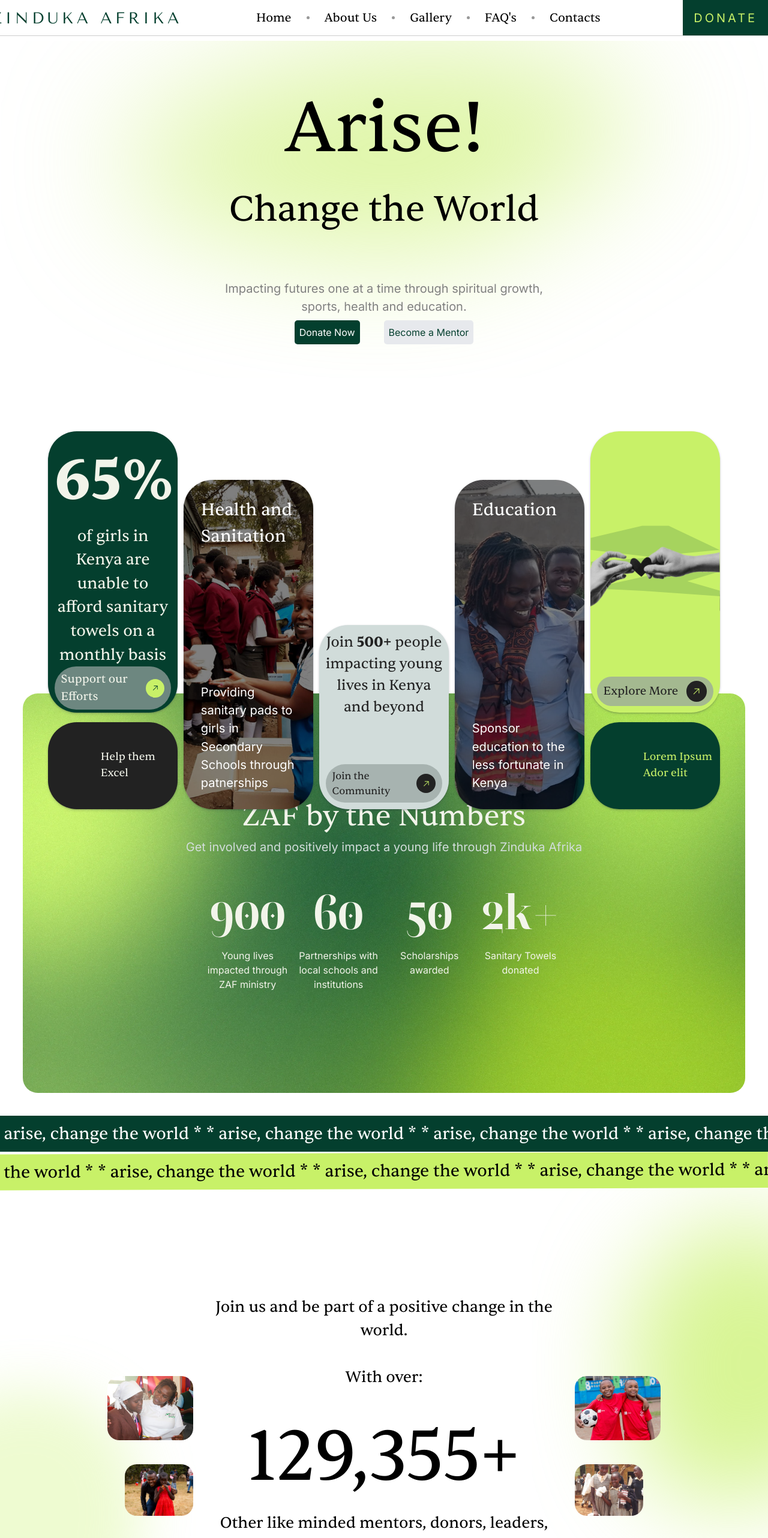
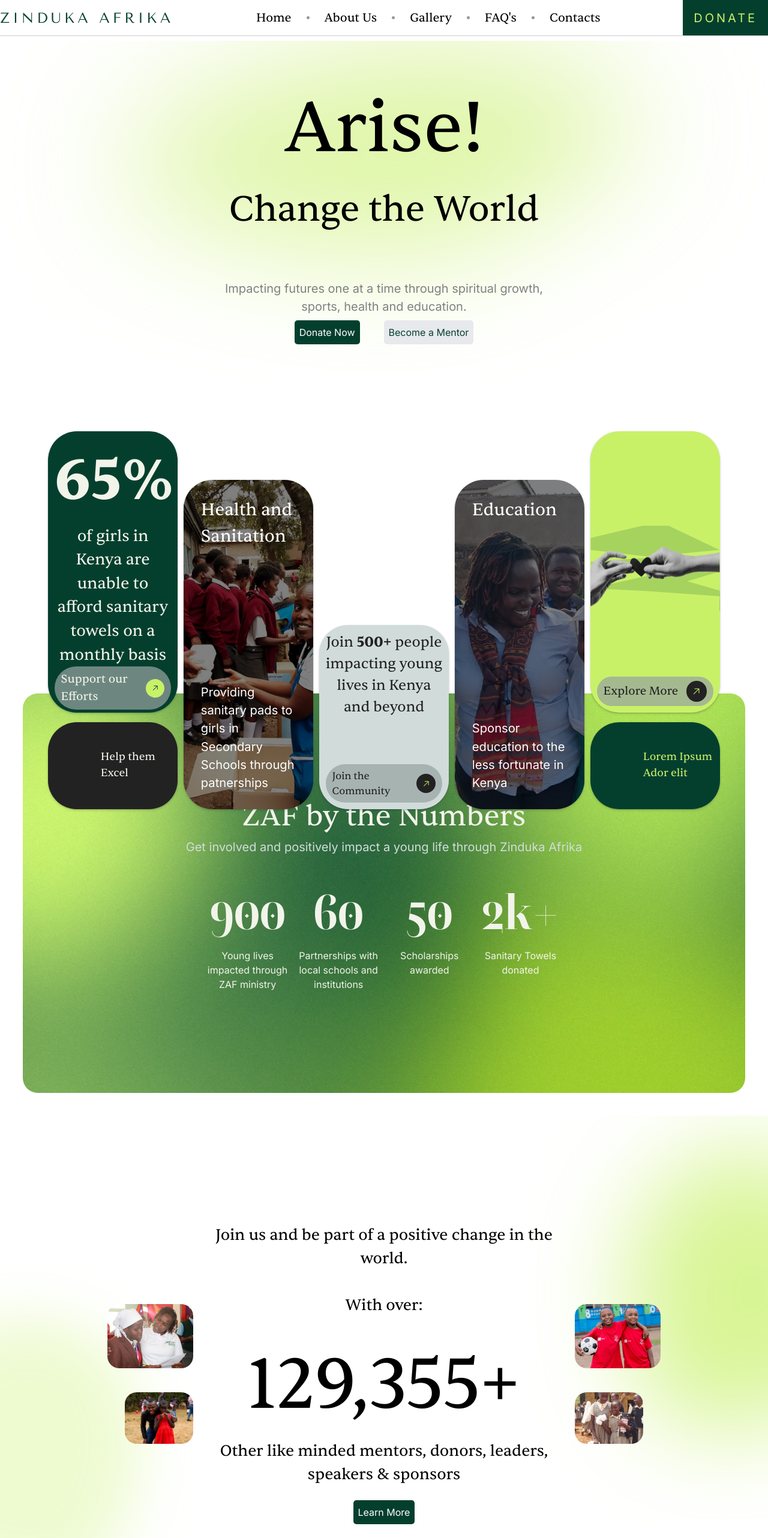
Before and after one commit to koechian/zinduka-afrika, a Next.js app: page / in a window 1280 px wide. Shown: the top 2564 px of the page at 60% size. Built offline with nearby package versions, Linux system fonts and the light colour scheme.

Commit message:
Added Preloader to DOM

```diff
--- a/src/app/page.tsx
+++ b/src/app/page.tsx
@@ -6,18 +6,21 @@ import Banner from "./components/Utils/banner/Banner";
 import Faq from "./components/Sections/Faq/Faq";
 import Footer from "./components/Sections/Footer/Footer";
 import Navigation from "./components/Utils/navigation/Navigation";
+import React from "react";
+import Preloader from "@/app/components/Preloader/Preloader";
 
 export default function Home() {
-  return (
-    <>
-      <Navbar />
-      <Navigation />
-      <Hero />
-      <Numbers />
-      <Banner />
-      <ChangeSection />
-      <Faq />
-      <Footer />
-    </>
-  );
+    return(
+                <>
+                    <Preloader/>
+                    <Navbar/>
+                    <Navigation/>
+                    <Hero/>
+                    <Numbers/>
+                    <ChangeSection/>
+                    <Banner/>
+                    <Faq/>
+                    <Footer/>
+                </>
+    );
 }
```
Also changed, not shown: src/app/layout.tsx (+3 -4 lines).
